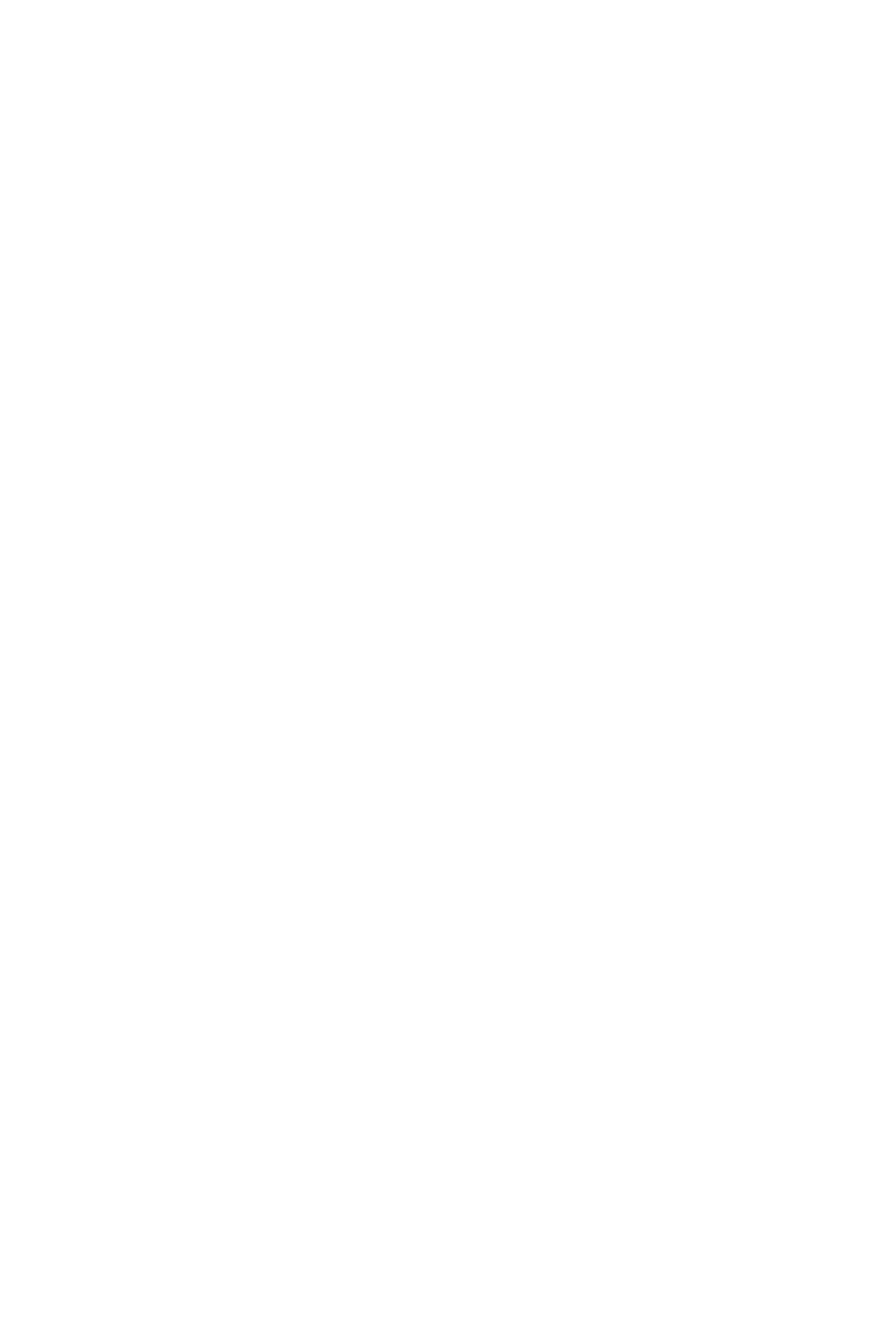
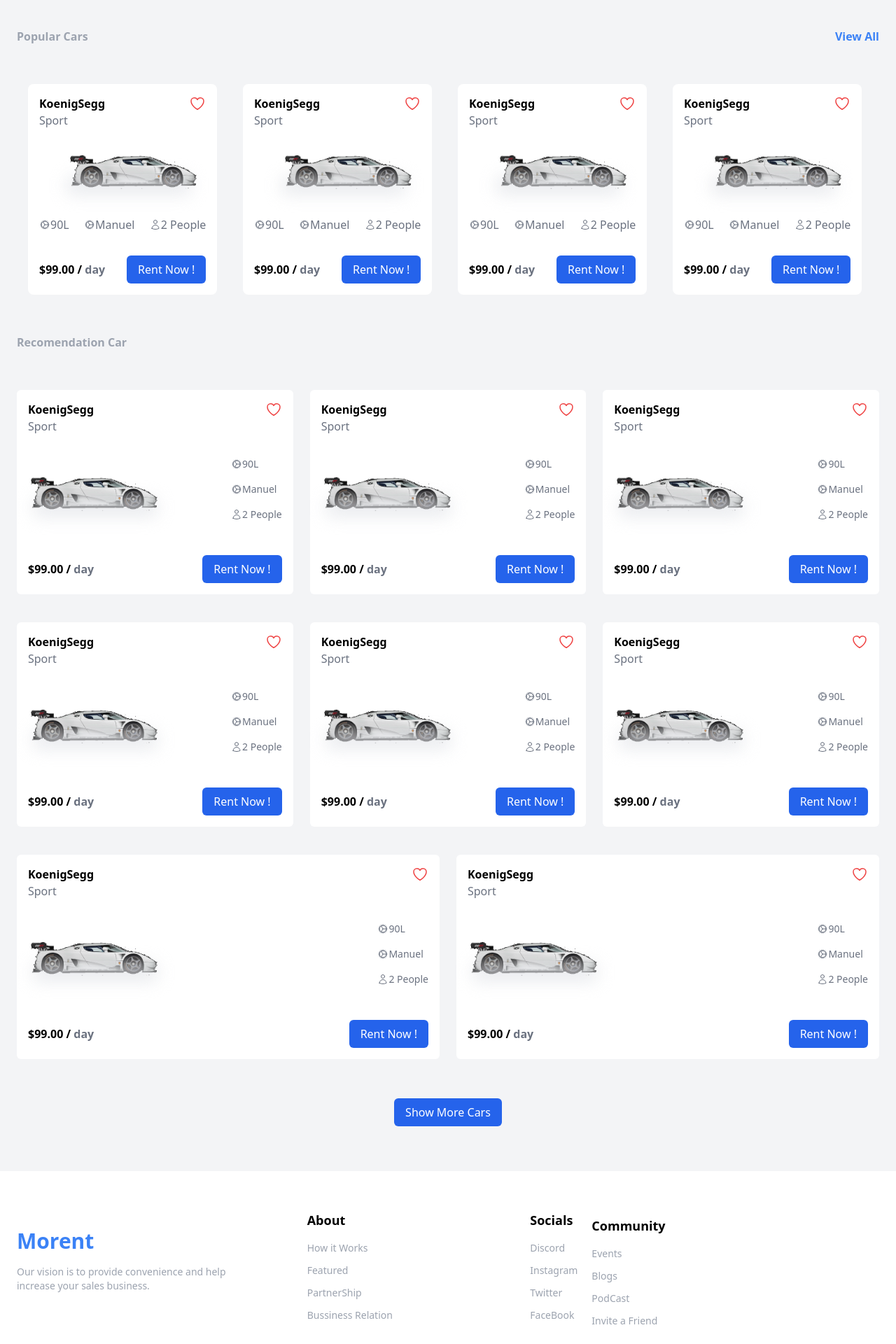
Before and after one commit to Redskullvue/Morent, a Vue app: page / in a window 1280 px wide. Shown: the part 840-2760 px from the top of the page at 70% size. Before the commit the page ends 800 px from the top, so only its background shows below. Built offline with nearby package versions, Linux system fonts and the light colour scheme.

Commit message:
Feature : New components added

```diff
--- a/src/views/HomeView.vue
+++ b/src/views/HomeView.vue
@@ -1,6 +1,6 @@
 <template>
   <div
-    class="grid grid-cols-12 md:grid-rows-[370px_minmax(300px,_1fr)] m-4 p-2 md:gap-y-10"
+    class="grid grid-cols-12 md:grid-rows-[370px_minmax(250px,_1fr)] m-4 p-2 md:gap-y-10 overflow-hidden"
   >
     <div class="col-span-12">
       <y-adds add1="Ad1" add2="Ad2" />
@@ -8,18 +8,54 @@
     <div class="col-span-12">
       <pick-drop-info />
     </div>
+    <div
+      class="flex items-center justify-between mb-4 col-span-12 mt-10 md:mt-0"
+    >
+      <h2 class="text-md font-semibold text-gray-400">Popular Cars</h2>
+      <button class="text-md font-semibold text-blue-500">View All</button>
+    </div>
+    <div
+      class="col-span-12 flex items-center overflow-y-auto gap-x-3 relative lg:ml-4"
+    >
+      <slider-product-card v-for="i in 4" :key="i" />
+    </div>
+    <div class="col-span-12 mt-4 text-md text-gray-400 font-semibold">
+      <h2>Recomendation Car</h2>
+    </div>
+    <div
+      class="col-span-12 flex flex-col gap-x-6 gap-y-6 md:flex-row flex-wrap"
+    >
+      <div v-for="i in 8" :key="i" class="mt-4 flex-auto">
+        <mobile-product-card />
+      </div>
+    </div>
+    <div class="col-span-12 mt-4 flex justify-center mb-4">
+      <button
+        class="bg-blue-600 rounded-md py-2 px-4 text-white hover:bg-blue-700"
+      >
+        Show More Cars
+      </button>
+    </div>
   </div>
+  <div class="col-span-12 mt-10 md:bg-white p-6"><y-footer /></div>
 </template>
 
 <script>
 // @ is an alias to /src
 import yAdds from "@/components/ads.vue";
 import pickDropInfo from "@/components/pickDropInfo.vue";
+import sliderProductCard from "@/components/sliderproductcard.vue";
+import mobileProductCard from "@/components/mobileproductcard.vue";
+import YFooter from "@/components/footer.vue";
 export default {
   name: "HomeView",
+
   components: {
     yAdds,
     pickDropInfo,
+    sliderProductCard,
+    mobileProductCard,
+    YFooter,
   },
 };
 </script>
```
